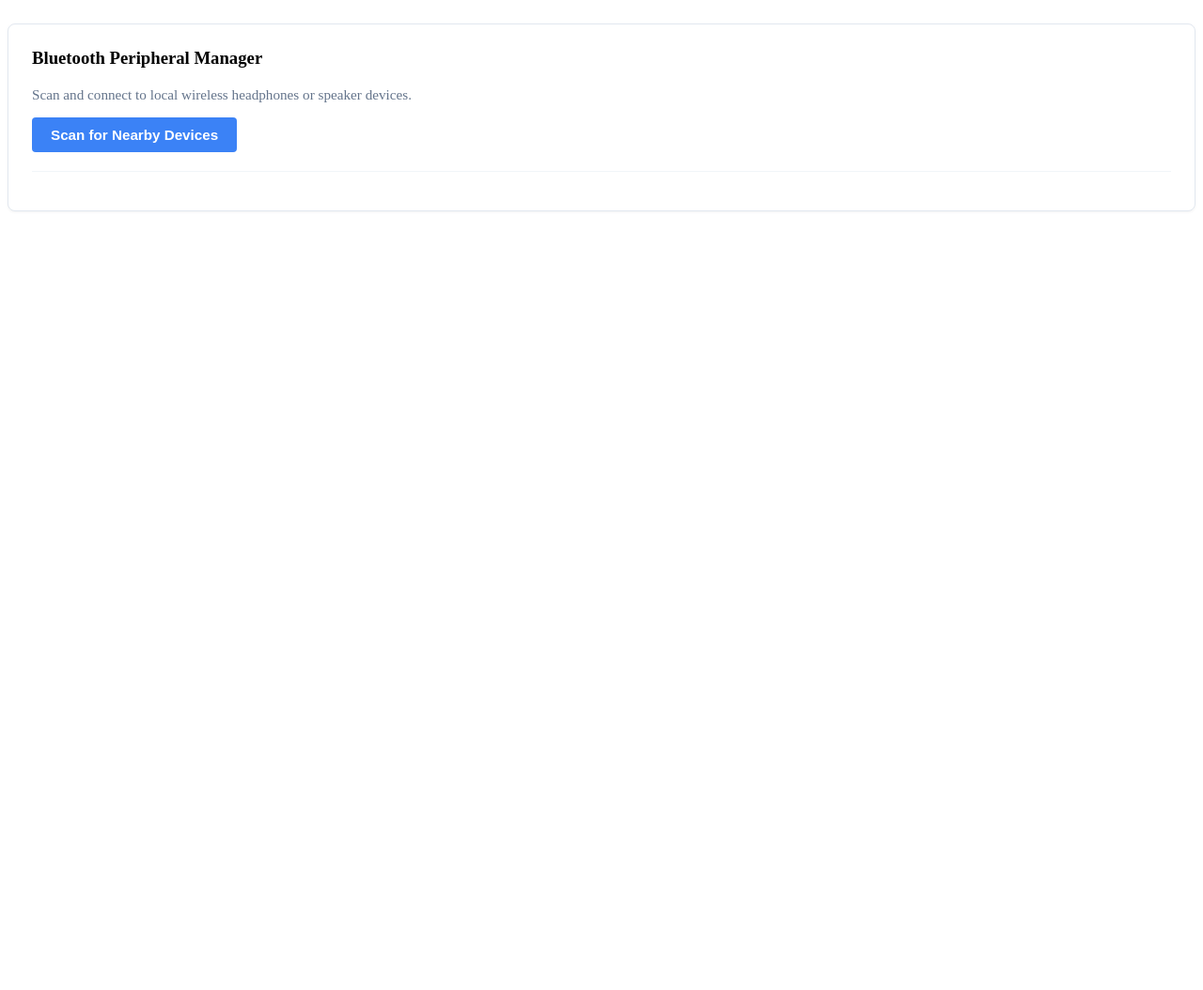
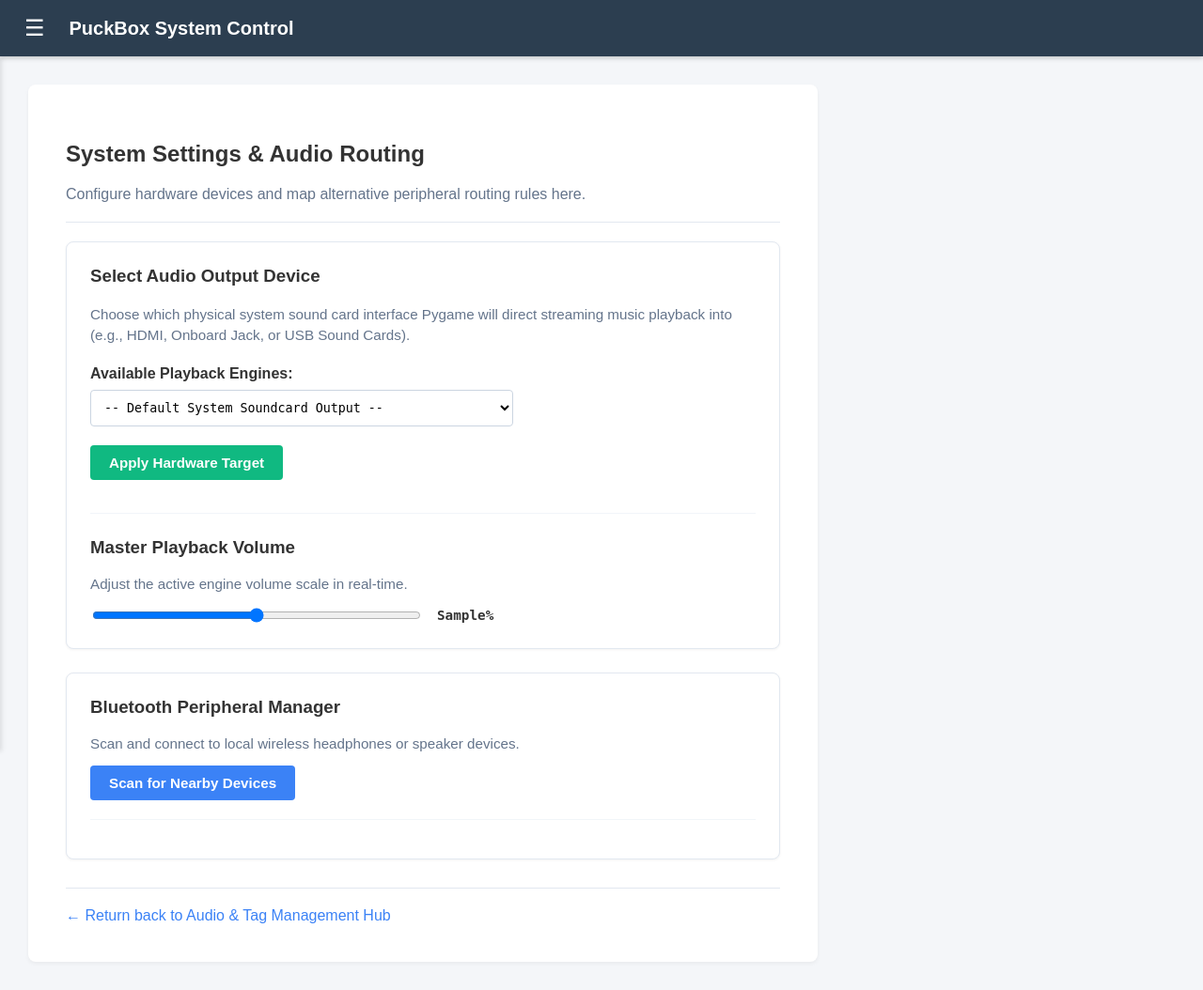
Before and after one commit to AntOnKneess/puckbox, a Flask app: template templates/settings.html in a window 1280 px wide. Shown: the whole page at 94% size. Before the commit the page ends 225 px from the top, so only its background shows below. Run offline with Flask 3, Linux system fonts and the light colour scheme; the template is opened without the code that fills it: most values are stand-ins (such as "Sample title", 1, 10 or a date in 2020).

Commit message:
settings add back in full page code

```diff
--- a/templates/settings.html
+++ b/templates/settings.html
@@ -1,4 +1,46 @@
-<!-- --- NEW: BLUETOOTH CONTROLS SECTION --- -->
+{% extends 'layout.html' %}
+
+{% block content %}
+<div style="max-width: 800px; margin: 0 auto; padding: 20px;">
+    <h2>System Settings & Audio Routing</h2>
+    <p style="color: #64748b;">Configure hardware devices and map alternative peripheral routing rules here.</p>
+
+    <hr style="border: 0; border-top: 1px solid #e2e8f0; margin: 20px 0;">
+
+    <div style="padding: 25px; border: 1px solid #e2e8f0; background: #fff; border-radius: 8px; box-shadow: 0 1px 3px rgba(0,0,0,0.05);">
+        <h3 style="margin-top: 0;">Select Audio Output Device</h3>
+        <p style="color: #64748b; font-size: 0.95em; line-height: 1.5;">
+            Choose which physical system sound card interface Pygame will direct streaming music playback into (e.g., HDMI, Onboard Jack, or USB Sound Cards).
+        </p>
+
+        <form action="{{ url_for('settings_page') }}" method="POST" style="margin-top: 20px;">
+            <div style="margin-bottom: 20px;">
+                <label style="display: block; margin-bottom: 8px; font-weight: bold;">Available Playback Engines:</label>
+                <select name="device_name" style="padding: 10px; width: 100%; max-width: 450px; font-family: monospace; border: 1px solid #cbd5e1; border-radius: 4px; background-color: #fff;">
+                    <option value="Default Hardware Device">-- Default System Soundcard Output --</option>
+                    {% for device in devices %}
+                        <option value="{{ device }}" {% if device == current_device %}selected{% endif %}>{{ device }}</option>
+                    {% endfor %}
+                </select>
+            </div>
+
+            <button type="submit" class="action-btn" style="background: #10b981; color: white; padding: 10px 20px; border: none; border-radius: 4px; cursor: pointer; font-weight: bold; font-size: 0.95em;">
+                Apply Hardware Target
+            </button>
+        </form>
+
+        <!-- --- NEW: MASTER VOLUME SLIDER SECTION --- -->
+        <div style="margin-top: 35px; border-top: 1px solid #f1f5f9; padding-top: 25px;">
+            <h3 style="margin-top: 0;">Master Playback Volume</h3>
+            <p style="color: #64748b; font-size: 0.95em;">Adjust the active engine volume scale in real-time.</p>
+
+            <div style="display: flex; align-items: center; gap: 15px; margin-top: 15px;">
+                <input type="range" id="volumeSlider" min="0" max="100" value="{{ current_volume }}" style="width: 100%; max-width: 350px; cursor: pointer;">
+                <span id="volumeDisplay" style="font-family: monospace; font-weight: bold; font-size: 1.1em; width: 40px;">{{ current_volume }}%</span>
+            </div>
+        </div>
+    </div>
+
     <div style="margin-top: 25px; padding: 25px; border: 1px solid #e2e8f0; background: #fff; border-radius: 8px; box-shadow: 0 1px 3px rgba(0,0,0,0.05);">
         <h3 style="margin-top: 0;">Bluetooth Peripheral Manager</h3>
         <p style="color: #64748b; font-size: 0.95em;">Scan and connect to local wireless headphones or speaker devices.</p>
@@ -13,6 +55,37 @@
             <!-- Async JavaScript populates this dynamically -->
         </ul>
     </div>
+
+    <div style="margin-top: 30px; border-top: 1px solid #e2e8f0; padding-top: 20px;">
+        <a href="{{ url_for('upload_file') }}" style="color: #3b82f6; text-decoration: none; font-weight: 500;">
+            &larr; Return back to Audio & Tag Management Hub
+        </a>
+    </div>
+</div>
+
+<!-- Async JavaScript to change volume fluidly without page refreshes -->
+<script>
+    const slider = document.getElementById('volumeSlider');
+    const display = document.getElementById('volumeDisplay');
+
+    slider.addEventListener('input', function() {
+        const volumeVal = this.value;
+        display.textContent = volumeVal + '%';
+
+        // Post the value over to our Flask endpoint API
+        fetch("{{ url_for('set_volume_api') }}", {
+            method: 'POST',
+            headers: { 'Content-Type': 'application/json' },
+            body: JSON.stringify({ volume: parseInt(volumeVal) })
+        })
+        .then(response => response.json())
+        .then(data => {
+            if (data.status !== 'success') {
+                console.error("Volume adjustment update failed");
+            }
+        });
+    });
+</script>
 
 <script>
     // --- BLUETOOTH FRONTEND INTERACTIONS ENGINE ---
@@ -83,3 +156,4 @@
         });
     }
 </script>
+{% endblock %}
```
